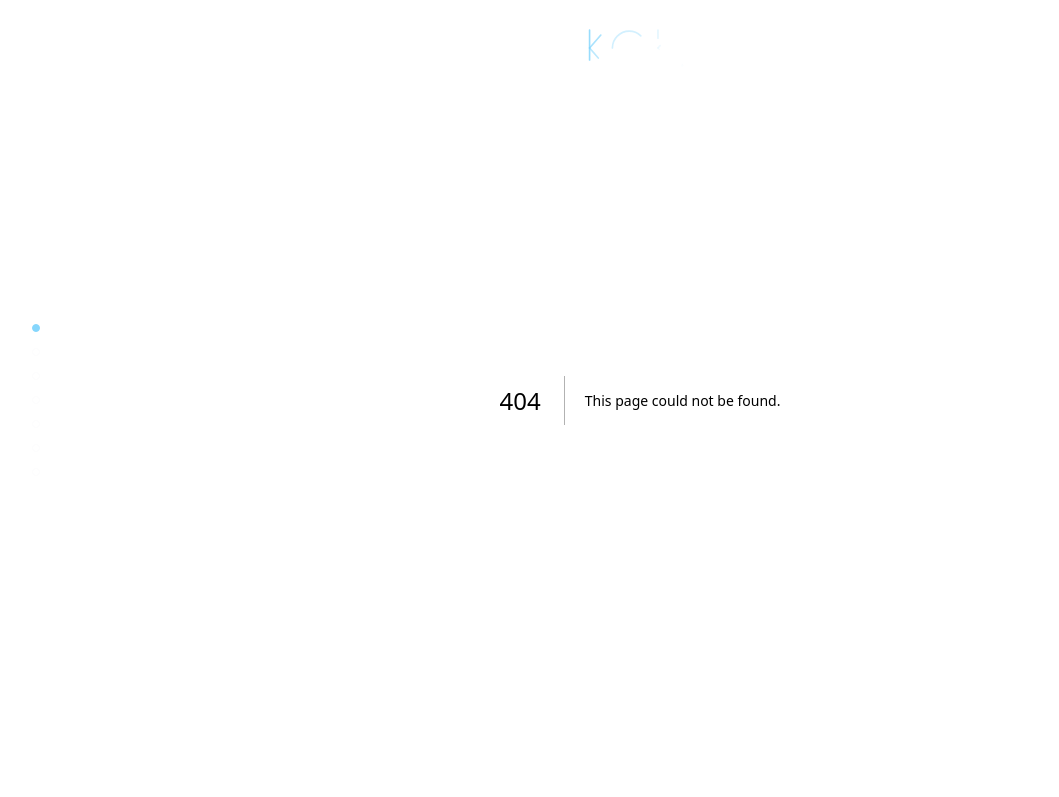
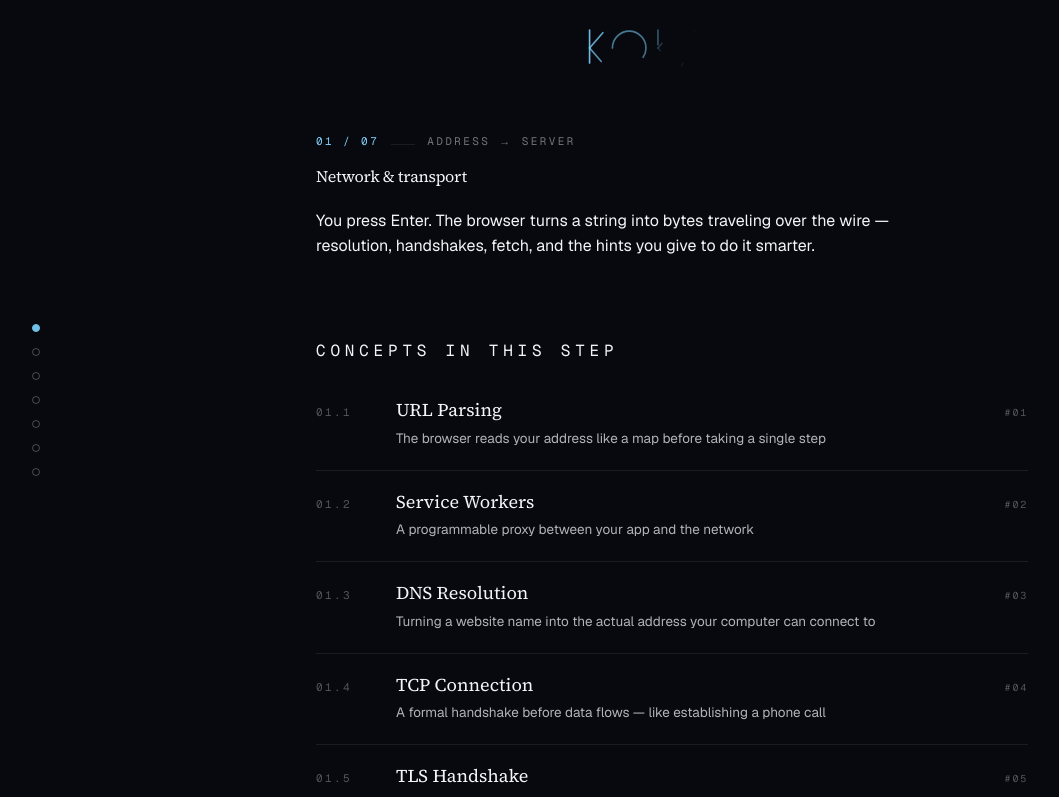
Before and after one commit to pavankoka1/web-fundamentals, a Next.js app: page /steps/01-network in a window 1280 px wide. Before the commit this address had no page. Shown: the top 797 px of the page, without its empty margins (0-1059 px from the left). Built offline with nearby package versions, Linux system fonts and the light colour scheme.

Commit message:
feat: add step landing pages at /steps/[step]

```diff
--- /dev/null
+++ b/src/app/steps/[step]/page.tsx
@@ -0,0 +1,22 @@
+import { notFound } from "next/navigation";
+import { STEPS, stepBySlug } from "@/lib/steps";
+import { getTopicsByStep } from "@/data/topics";
+import { StepLanding } from "@/components/step/StepLanding";
+
+export function generateStaticParams() {
+  return STEPS.map((s) => ({ step: s.slug }));
+}
+
+interface Props {
+  params: Promise<{ step: string }>;
+}
+
+export default async function Page({ params }: Props) {
+  const { step: stepSlug } = await params;
+  const stepMeta = stepBySlug(stepSlug);
+  if (!stepMeta) notFound();
+
+  const concepts = getTopicsByStep(stepMeta.step);
+
+  return <StepLanding step={stepMeta} concepts={concepts} />;
+}
--- /dev/null
+++ b/src/components/step/StepLanding.tsx
@@ -0,0 +1,65 @@
+"use client";
+import { motion } from "framer-motion";
+import { StepMeta } from "@/lib/steps";
+import { StepBadge } from "@/components/atoms/StepBadge";
+import { GradientRule } from "@/components/atoms/GradientRule";
+import { ConceptCard } from "@/components/atoms/ConceptCard";
+import { stagger, fadeUp, heroEntrance } from "@/lib/motion";
+import { Topic, TOPIC_STEP_MAP } from "@/data/topics";
+
+interface Props {
+  step: StepMeta;
+  concepts: Topic[];
+}
+
+export function StepLanding({ step, concepts }: Props) {
+  return (
+    <main className="mx-auto max-w-[840px] px-8 pt-32 pb-24 lg:pl-24">
+      <motion.div initial="hidden" animate="visible" variants={stagger(0.08)}>
+        <motion.div variants={fadeUp}>
+          <StepBadge step={step.step} label={step.arrow} />
+        </motion.div>
+        <motion.h1
+          variants={heroEntrance}
+          className="mt-4 font-[family-name:var(--font-display)] text-[var(--type-title)] leading-[1.05] tracking-[-0.018em] text-[color:var(--color-text-primary)]"
+        >
+          {step.title}
+        </motion.h1>
+        <motion.p
+          variants={fadeUp}
+          className="mt-6 max-w-[58ch] text-[var(--type-lede)] leading-[1.55] text-[color:var(--color-text-secondary)]"
+        >
+          {step.lede}
+        </motion.p>
+
+        <div className="mt-12">
+          <GradientRule />
+        </div>
+
+        <motion.div
+          className="mt-8 font-mono text-[var(--type-label)] uppercase tracking-[0.3em] text-[color:var(--color-text-muted)]"
+          variants={fadeUp}
+        >
+          Concepts in this step
+        </motion.div>
+
+        <motion.div className="mt-4" variants={stagger(0.06)}>
+          {concepts.map((c) => {
+            const m = TOPIC_STEP_MAP[c.id];
+            return (
+              <ConceptCard
+                key={c.id}
+                href={`/steps/${step.slug}/${c.id}`}
+                step={step.step}
+                index={m?.order ?? 0}
+                globalOrder={m?.globalOrder ?? 0}
+                title={c.title}
+                hook={c.subtitle || ""}
+              />
+            );
+          })}
+        </motion.div>
+      </motion.div>
+    </main>
+  );
+}
```
